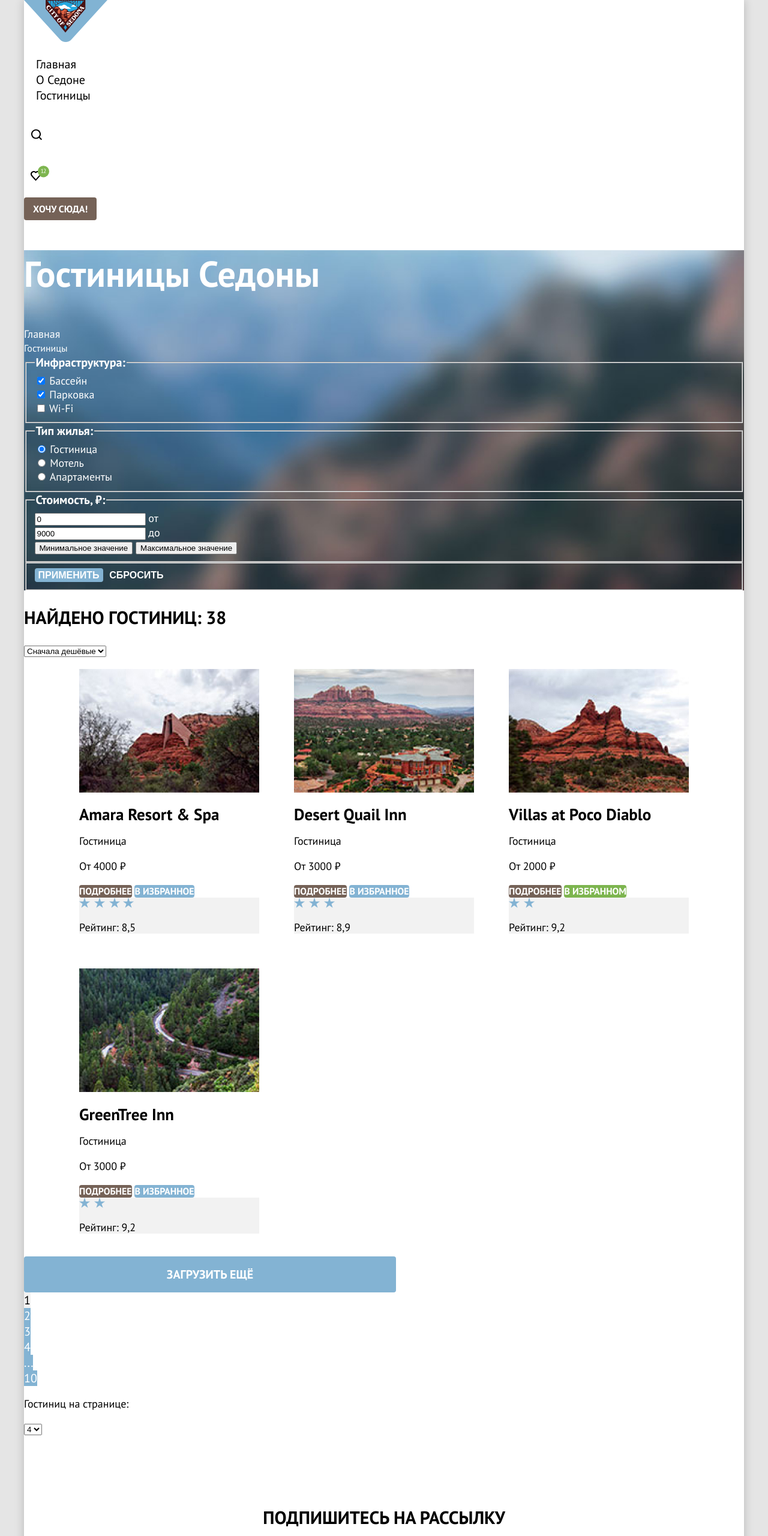
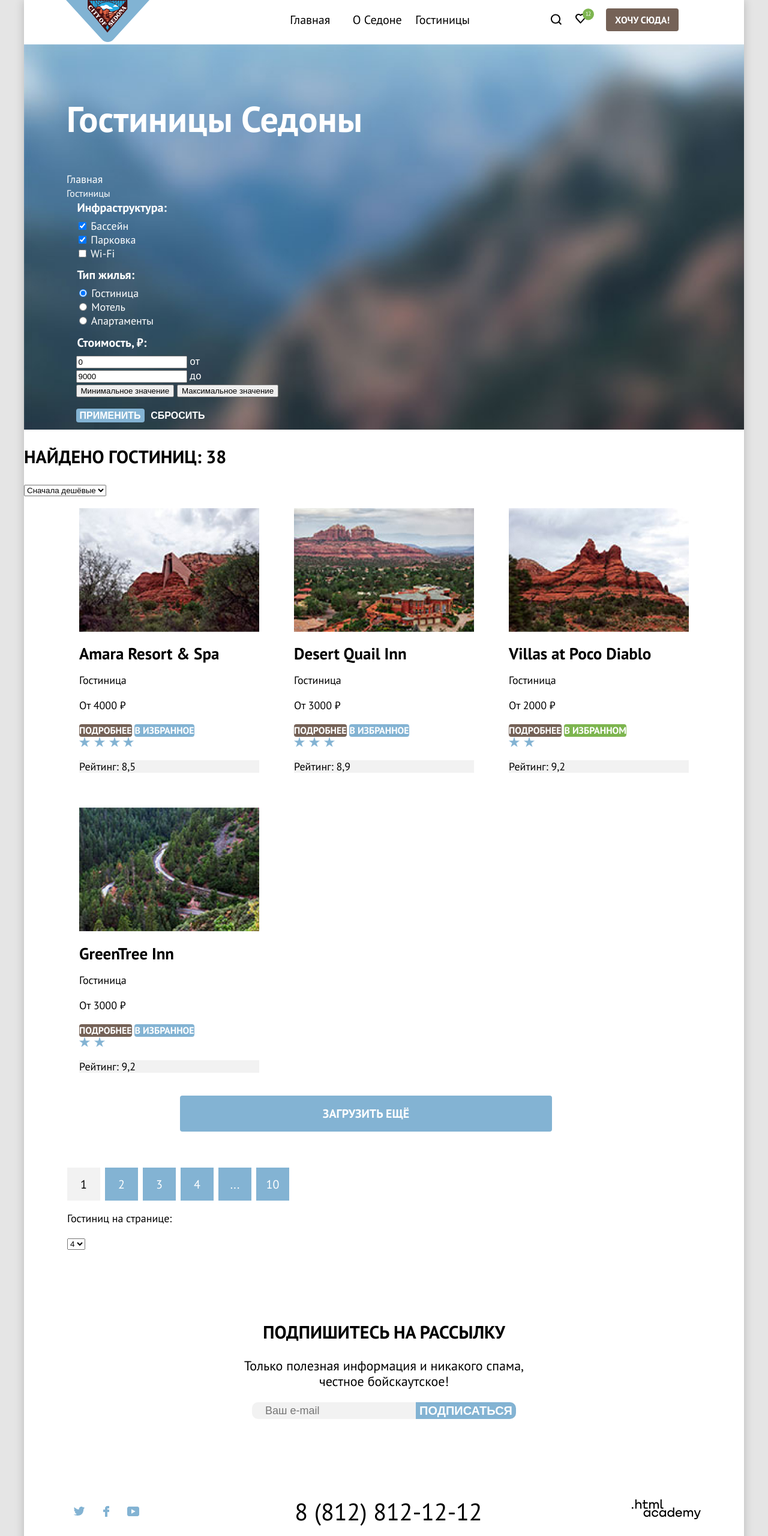
Before and after one commit to htmlacademy-htmlcss/474467-sedona-33, a plain HTML site: page 5/catalog.html in a window 1280 px wide. Shown: the top 2560 px of the page at 60% size. Drawn offline with Linux system fonts and the light colour scheme.

Commit message:
:heavy_check_mark: Сборка #5

```diff
--- a/5/styles/styles.css
+++ b/5/styles/styles.css
@@ -20,31 +20,28 @@
         box-sizing: border-box;
 }
   /* Body */
-  body {
+body {
     font-family:  "PT Sans", sans-serif;
     font-size: 18px;
     line-height: 21px;
     background-color: #ffffff;
     color: #000000;
     font-weight: 400;
-    margin: 0;
     padding: 0;
     box-shadow: 0px 0px 15px rgba(0, 0, 0, 0.2);
     margin: 0 auto;
     width: 1200px;
-
+    font-family: "PT Sans", "Arial", sans-serif;
   }
-  /* main */
-  .main{
-    flex-grow: 1;
-  }
-
 html {
     box-sizing: border-box;
     height: 100%;
     background-color: #E5E5E5;
 }
-
+  /* main */
+.main {
+    flex-grow: 1;
+  }
 img {
 max-width: 100%;
 height: auto;
@@ -68,19 +65,30 @@ object-position: center;
 a{
     text-decoration: none;
 }
+fieldset{
+    border: none;
+}
 .list-reset {
     padding: 0;
     margin: 0;
     list-style: none;
   }
 /* menu */
+.navigation{
+    display: grid;
+    grid-template-columns: 1fr 1fr 1fr;
+    padding-left: 70px;
+    padding-right: 70px;
+}
 .menu{
     padding: 20px;
-    padding-top: 20px;
-    padding-bottom: 20px;
+    display: grid;
+    grid-template-columns: 1fr 1fr 1fr;
 }
 .menu-user{
     margin-left: auto;
+    display: grid;
+    grid-template-columns: 42px 62px 160px;
 }
 .menu-link{
     font-size: 20px;
@@ -90,6 +98,7 @@ a{
 .menu-item-button{
     background-color: #756257;
     padding: 9px 15px;
+    margin-top: 14px;
 }
 /* index */
 .sedona-img{
@@ -107,10 +116,9 @@ a{
 .sedona-description{
     text-align: center;
     margin: 0 auto;
-    padding-left: 240px;
-    padding-right: 240px;
     padding-top: 63px;
     padding-bottom: 80px;
+    width: 680px;
 }
 .sedona-description h2{
     font-size: 30px;
@@ -140,7 +148,12 @@ a{
 .canvas-light{
     background-color: rgba(131, 179, 211, 0.2);
 }
-
+.reason-canvas{
+    padding-top: 97px;
+    padding-bottom: 87px;
+    padding-left: 75px;
+    padding-right: 75px;
+}
 .reason-title{
     font-size: 25px;
     line-height: 28px;
@@ -177,8 +190,6 @@ a{
 /* subscribe */
 .subscribe {
     text-align: center;
-    padding-left: 200px;
-    padding-right: 200px;
     padding-top: 94px;
     padding-bottom: 94px;
 }
@@ -192,7 +203,7 @@ a{
     display: flex;
     justify-content: center;
     margin: 0 auto;
-    max-width: 100%;
+    max-width: 800px;
 }
 .subscribe-input{
     border-radius: 10px 0px 0px 10px;
@@ -228,7 +239,8 @@ a{
     background-repeat: no-repeat;
     color: #ffffff;
     line-height: 23px;
-
+    padding-left: 71px;
+    padding-top: 35px;
 }
 /* Contacts */
 .contacts {
@@ -239,13 +251,23 @@ a{
 }
 .social-list{
     display: grid;
-    grid-template-columns: 40px 40px 40px;
+    grid-template-columns: auto auto auto;
+    gap: 5px;
+}
+.social-link {
+    display: flex;
+    justify-content: center;
+    align-items: center;
+    width: 40px;
+    height: 40px;
 }
 .contacts-phone{
     font-size: 40px;
     line-height: 40px;
     color: #000000;
     display: block;
+    width: 340px;
+    margin: 0 auto;
 }
 .logo-html{
     margin-left: auto;
@@ -303,7 +325,7 @@ a{
 .hotels-feature{
     line-height: 24px;
 }
-.hotels-rating{
+.rating{
     background-color: #F2F2F2;
 }
 .pagination-quantity-text{
@@ -330,9 +352,25 @@ a{
     padding-bottom: 17px;
     padding-top: 17px;
 }
+.hotels-upload{
+    padding-left: 260px;
+}
 /* pagination */
+.pagination{
+    padding-top: 60px;
+    padding-left: 72px;
+}
+.pagination-list{
+    display: grid;
+    grid-template-columns: 55px 55px 55px 55px 55px 55px ;
+    grid-column-gap: 8px;
+}
 .pagination-button{
-    width: 55px;
+    display: flex;
+    align-items: center;
+    justify-content: center;
+    min-width: 55px;
+    min-height: 55px;
     line-height: 26px;
     font-size: 20px;
     text-align: center;
@@ -340,7 +378,6 @@ a{
     background-color: #83B3D3;
     text-decoration: none;
     text-transform: uppercase;
-
 }
 .pagination-button-current{
     background-color: #F2F2F2;
```
Also changed, not shown: 5/index.html (+0 -1 lines).
